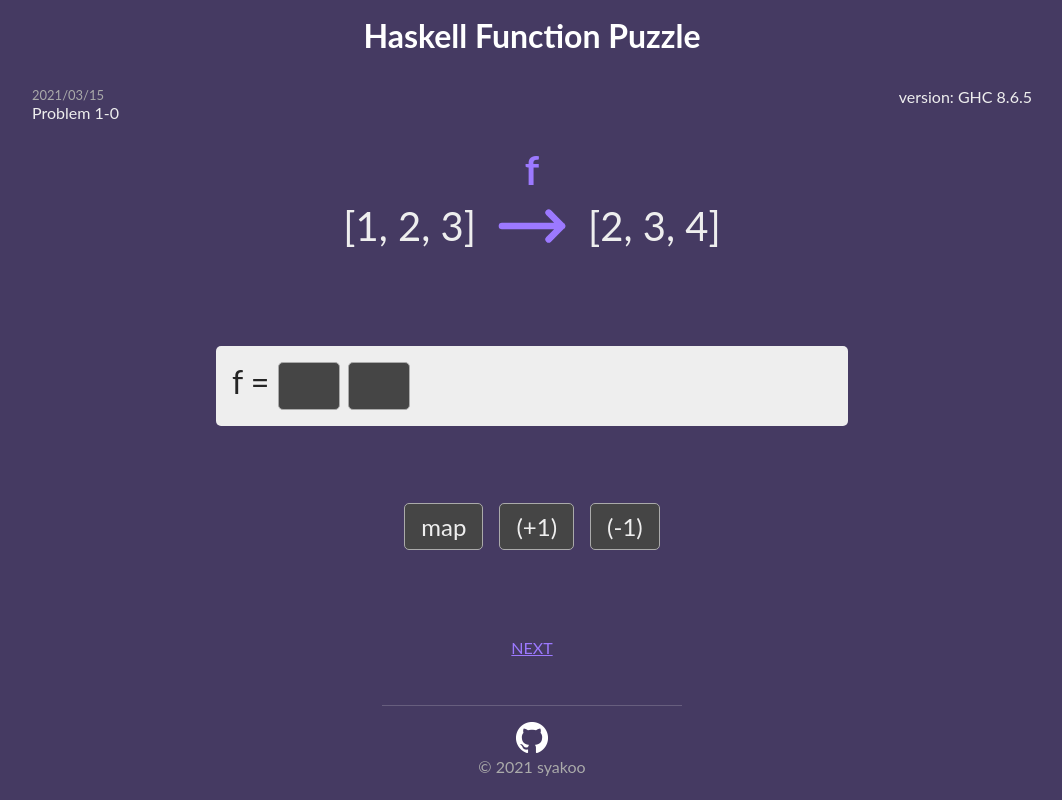
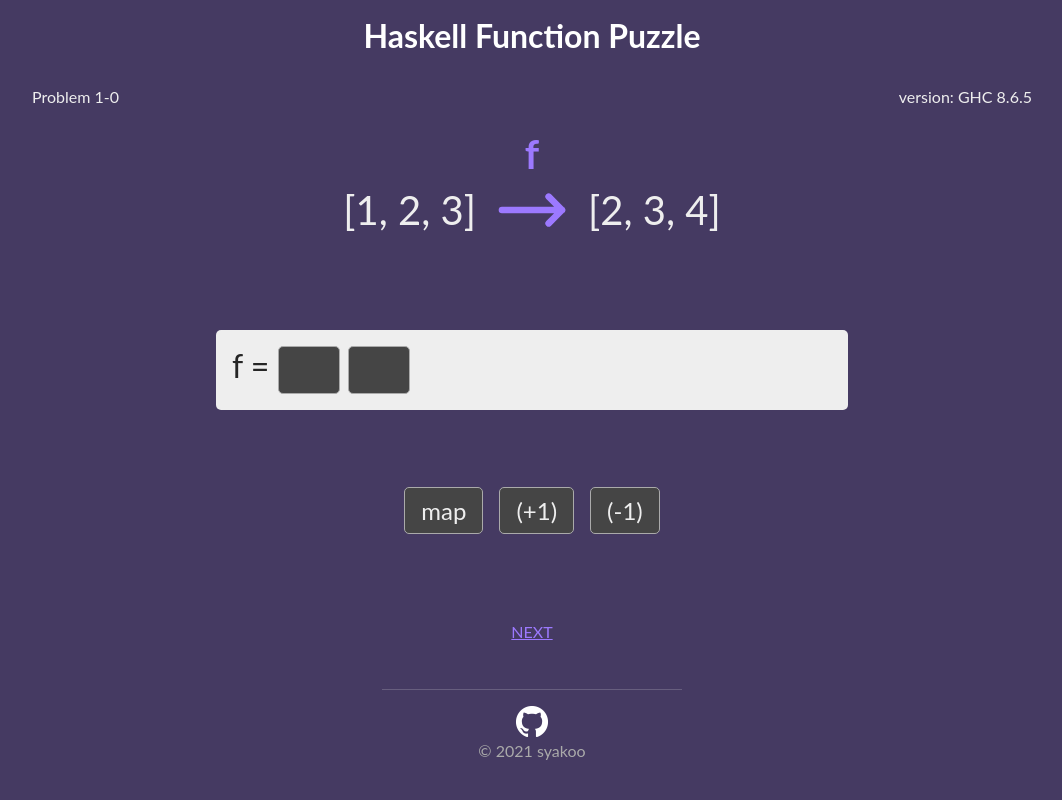
Before and after one commit to syakoo/haskell-function-puzzle, a React app: page /#/problem/1/0 in a window 1280 px wide. Shown: the whole page, without its empty margins (108-1170 px from the left). Built offline with nearby package versions, Linux system fonts and the light colour scheme.

Commit message:
fix: delete date from problems.

```diff
--- a/src/components/organisms/AnswerSheet/AnswerSheet.tsx
+++ b/src/components/organisms/AnswerSheet/AnswerSheet.tsx
@@ -23,7 +23,6 @@ const AnswerSheet: React.VFC<AnswerSheetProps> = ({ collectAnswer, sheet }) => {
   }, [collectAnswer])
 
   useEffect(() => {
-    console.log({ ans, collectAnswer })
     if (!ans.every((a) => !!a)) {
       setIsCollect(null)
       return
--- a/src/components/templates/ProblemView/ProblemView.tsx
+++ b/src/components/templates/ProblemView/ProblemView.tsx
@@ -21,7 +21,6 @@ const ProblemView: React.VFC<ProblemViewProps> = ({ problem }) => {
     <div>
       <_Head>
         <div>
-          <_Date>{problem.createdAt}</_Date>
           <div>
             Problem {problem.level}-{problem.id}
           </div>
@@ -73,9 +72,4 @@ const _MarginTop = styled.div`
   margin-top: 5rem;
 `
 
-const _Date = styled.div`
-  font-size: small;
-  color: ${(p) => p.theme.gray2};
-`
-
 export default ProblemView
--- a/src/problems/lv1.ts
+++ b/src/problems/lv1.ts
@@ -2,7 +2,6 @@ import type { StoredProblem } from '@/types'
 
 export default [
   {
-    createdAt: '2021/03/15',
     env: 'GHC 8.6.5',
     map: { from: '[1, 2, 3]', to: '[2, 3, 4]' },
     sheet: ['f = ■ ■'],
@@ -10,7 +9,6 @@ export default [
     collectAnswer: ['map', '(+1)'],
   },
   {
-    createdAt: '2021/03/16',
     env: 'GHC 8.6.5',
     map: { from: '[1, 2, 3]', to: '2' },
     sheet: ['f = ■ . ■'],
@@ -18,7 +16,6 @@ export default [
     collectAnswer: ['head', 'tail'],
   },
   {
-    createdAt: '2021/03/16',
     env: 'GHC 8.6.5',
     map: { from: '[1, 2, 3]', to: '3' },
     sheet: ['f = ■ . ■'],
@@ -26,7 +23,6 @@ export default [
     collectAnswer: ['head', 'reverse'],
   },
   {
-    createdAt: '2021/03/16',
     env: 'GHC 8.6.5',
     map: { from: '3', to: '[1, 2, 3]' },
     sheet: ['f = ■ ■ [1..]'],
@@ -34,7 +30,6 @@ export default [
     collectAnswer: ['flip', 'take'],
   },
   {
-    createdAt: '2021/03/16',
     env: 'GHC 8.6.5',
     map: { from: '["abc", "def"]', to: '["cba", "fed"]' },
     sheet: ['f = ■ ■'],
--- a/src/problems/lv2.ts
+++ b/src/problems/lv2.ts
@@ -2,7 +2,6 @@ import type { StoredProblem } from '@/types'
 
 export default [
   {
-    createdAt: '2021/03/16',
     env: 'GHC 8.6.5',
     map: { from: '["odd", "even"]', to: '[False, True]' },
     sheet: ['f = ■ $ ■ . ■'],
@@ -10,7 +9,6 @@ export default [
     collectAnswer: ['map', 'even', 'length'],
   },
   {
-    createdAt: '2021/03/16',
     env: 'GHC 8.6.5',
     map: {
       from: '[1,2,3]',
@@ -21,7 +19,6 @@ export default [
     collectAnswer: ['(:)', '(*2)'],
   },
   {
-    createdAt: '2021/03/16',
     env: 'GHC 8.6.5',
     map: { from: '[True, False, True]', to: '2' },
     sheet: ['f = ■ . ■ ■'],
@@ -29,7 +26,6 @@ export default [
     collectAnswer: ['length', 'filter', 'id'],
   },
   {
-    createdAt: '2021/03/16',
     env: 'GHC 8.6.5',
     map: {
       from: '[1,2,3]',
--- a/src/problems/lv3.ts
+++ b/src/problems/lv3.ts
@@ -2,7 +2,6 @@ import type { StoredProblem } from '@/types'
 
 export default [
   {
-    createdAt: '2021/03/16',
     env: 'GHC 8.6.5',
     map: {
       from: '[1, 2, 3]',
--- a/src/types.ts
+++ b/src/types.ts
@@ -1,7 +1,6 @@
 export type Problem = {
   level: number
   id: number
-  createdAt: string
   env: string
   map: { from: string; to: string }
   sheet: string[]
@@ -10,7 +9,6 @@ export type Problem = {
 }
 
 export type StoredProblem = {
-  createdAt: string
   env: string
   map: { from: string; to: string }
   sheet: string[]
```
